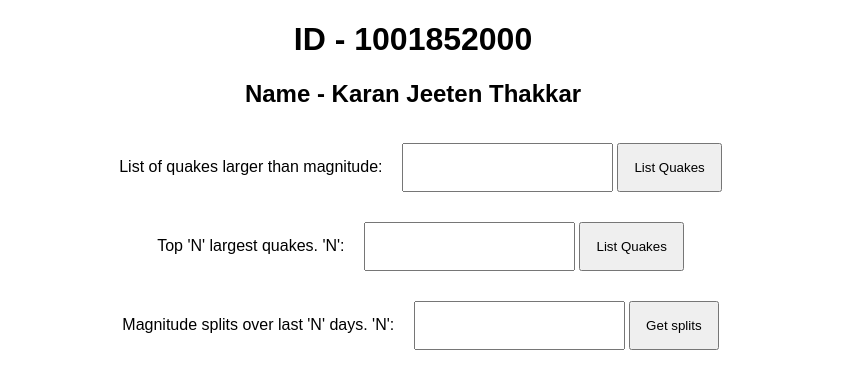
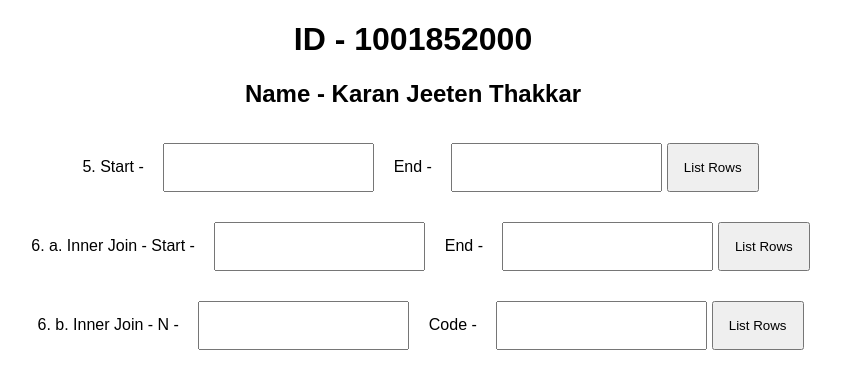
Before and after one commit to karanthakkar97/CSE6331, a Flask app: page /operations in a window 1280 px wide. Shown: the top 389 px of the page, without its empty margins (227-1068 px from the left). Run offline with Flask 2, Linux system fonts and the light colour scheme.

Commit message:
Add files via upload

```diff
--- a/code/app.py
+++ b/code/app.py
@@ -1,15 +1,14 @@
-from datetime import datetime, timedelta
 from flask import Flask, render_template, request
-import pyodbc
+import pyodbc, time
 
 app = Flask(__name__)
 
 # Connecting to database
 
-host = ""
-db = ""
-user = ""
-pwd =""
+host = "tcp:cse6331.database.windows.net"
+db = "cse6331"
+user = "kjtcse6331"
+pwd ="AzureSQL@CSE6331"
 driver= '{SQL Server}'
 # driver= '{ODBC Driver 17 for SQL Server}'
 connection = pyodbc.connect('DRIVER='+driver+';PORT=1433;SERVER='+host+';PORT=1443;DATABASE='+db+';UID='+user+';PWD='+ pwd)
@@ -18,41 +17,48 @@ cursor = connection.cursor()
 
 @app.route('/')
 def landing_page():
-    select_top_10_query = "SELECT TOP (5) * FROM [dbo].[earthquakes]"
+    select_top_10_query = "SELECT TOP (5) * FROM [dbo].[ni]"
     cursor.execute(select_top_10_query)
     response = cursor.fetchall()
-    return render_template("base.html", earthquakes = response, count = 10)
+    return render_template("base.html", rows = response, count = 5)
 
-@app.route('/greater_than_magnitude', methods=["GET", "POST"])
-def greater_than_magnitude():
-    n = float(request.form['magnitude'])
-    select_top_n_query_get_count = "SELECT COUNT(*) FROM [dbo].[earthquakes] WHERE magnitude > " + str(n)
+@app.route('/id_range', methods=["GET", "POST"])
+def id_range():
+    id_start = int(request.form['id_start'])
+    id_end = int(request.form['id_end'])
+    select_top_n_query_get_count = "SELECT COUNT(*) FROM [dbo].[ni] WHERE id BETWEEN " + str(id_start) + " AND " + str(id_end)
     cursor.execute(select_top_n_query_get_count)
     count = cursor.fetchall()
-    select_top_n_query = "SELECT * FROM [dbo].[earthquakes] WHERE magnitude > " + str(n)
+    select_top_n_query = "SELECT * FROM [dbo].[ni] WHERE id BETWEEN " + str(id_start) + " AND " + str(id_end)
     cursor.execute(select_top_n_query)
     response = cursor.fetchall()
-    return render_template("base.html", earthquakes = response, count = count[0][0])
+    return render_template("base.html", rows = response, count = count[0][0], time = 0)
 
-@app.route('/top_n_quakes', methods=["GET", "POST"])
-def top_n_quakes():
-    n = int(request.form['number'])
-    select_top_n_query = "SELECT TOP (" + str(n) + ") * FROM [dbo].[earthquakes]"
+@app.route('/id_range_inner_join', methods=["GET", "POST"])
+def id_range_inner_join():
+    id_start = int(request.form['id_start_inner_join'])
+    id_end = int(request.form['id_end_inner_join'])
+    start_time = time.time()
+    select_top_n_query_get_count = "SELECT COUNT(*) FROM [dbo].[ni] INNER JOIN [dbo].[di] ON [dbo].[di].[id] = [dbo].[ni].[id] WHERE [dbo].[ni].[id] BETWEEN " + str(id_start) + " AND " + str(id_end)
+    cursor.execute(select_top_n_query_get_count)
+    count = cursor.fetchall()
+    select_top_n_query = "SELECT [dbo].[ni].[name], [dbo].[di].* FROM [dbo].[ni] INNER JOIN [dbo].[di] ON [dbo].[di].[id] = [dbo].[ni].[id] WHERE [dbo].[ni].[id] BETWEEN " + str(id_start) + " AND " + str(id_end) + ";"
     cursor.execute(select_top_n_query)
     response = cursor.fetchall()
-    return render_template("base.html", earthquakes = response, count = n)
+    # time_diff_query = ""
+    # cursor.execute(time_diff_query)
+    # time = cursor.fetchall()
+    return render_template("base.html", rows = response, count = count[0][0], time = time.time() - start_time)
 
-@app.route('/split_over_last_n_days', methods=["GET", "POST"])
-def split_over_last_n_days():
-    n = int(request.form['days'])
-    date_format = "%Y-%m-%dT%H-%M-%S"
-    last_quake_in_data = datetime.strptime("2022-02-15T01:37:36.356", date_format)
-    past_date = last_quake_in_data - timedelta(days = n)
-    past_date_str = past_date.strftime(date_format)
-    select_top_n_query_get_count = "SELECT COUNT(*) FROM [dbo].[earthquakes] WHERE time > " + past_date_str
-    cursor.execute(select_top_n_query_get_count)
-    count = cursor.fetchall()
-    return render_template("splits.html", days = n, count = count[0][0], one_two = count[0][0], two_three = count[0][0], three_four = count[0][0], four_seven = count[0][0])
+@app.route('/matching_code', methods=["GET", "POST"])
+def matching_code():
+    n = int(request.form['number_of_codes'])
+    code = int(request.form['code'])
+    start_time = time.time()
+    select_top_n_query = "SELECT TOP ("+ str(n) +") [dbo].[ni].[name], [dbo].[di].* FROM [dbo].[ni] INNER JOIN [dbo].[di] ON [dbo].[di].[id] = [dbo].[ni].[id] WHERE [dbo].[di].[code] = " + str(code)
+    cursor.execute(select_top_n_query)
+    response = cursor.fetchall()
+    return render_template("base.html", rows = response, count = n, time = time.time() - start_time)
 
 @app.route('/operations')
 def operations():
--- a/code/templates/operations.html
+++ b/code/templates/operations.html
@@ -2,7 +2,7 @@
 <head>
     <meta charset="UTF-8">
     <meta name="viewport" content="width=device-width, initial-scale=1.0">
-    <title>Assignment 2</title>
+    <title>Quiz 3</title>
     <style>
         html * {
             font-family: Arial, Helvetica, sans-serif;
@@ -18,6 +18,58 @@
         <h1>ID - 1001852000</h1>
         <h2>Name - Karan Jeeten Thakkar</h2>
         <div>
+            <form method="POST" action = "/id_range" enctype="multipart/form-data">
+                <label>5. Start - </label>
+                <input type = "text" name = "id_start" required>
+                <label>End - </label>
+                <input type = "text" name = "id_end" required>
+                <input type = "submit" value = "List Rows">
+            </form>
+        </div>
+
+        <div>
+            <form method="POST" action = "/id_range_inner_join" enctype="multipart/form-data">
+                <label>6. a. Inner Join - Start - </label>
+                <input type = "text" name = "id_start_inner_join" required>
+                <label>End - </label>
+                <input type = "text" name = "id_end_inner_join" required>
+                <input type = "submit" value = "List Rows">
+            </form>
+        </div>
+
+        <div>
+            <form method="POST" action = "/matching_code" enctype="multipart/form-data">
+                <label>6. b. Inner Join - N - </label>
+                <input type = "text" name = "number_of_codes" required>
+                <label>Code - </label>
+                <input type = "text" name = "code" required>
+                <input type = "submit" value = "List Rows">
+            </form>
+        </div>
+
+        <!-- <div>
+            <form method="POST" action = "/mag_range_and_place" enctype="multipart/form-data">
+                <label>Between magnitude range and containing place text: Lower Magnitude - </label>
+                <input type = "text" name = "lower_mag" required>
+                <label>Upper Magnitude - </label>
+                <input type = "text" name = "upper_mag" required>
+                <label>Place - </label>
+                <input type = "text" name = "place" required>
+                <input type = "submit" value = "List Quakes">
+            </form>
+        </div>
+        <div>
+            <form method="POST" action = "/type_net_place" enctype="multipart/form-data">
+                <label>Given type and net, change place: type - </label>
+                <input type = "text" name = "type" required>
+                <label>net - </label>
+                <input type = "text" name = "net" required>
+                <label>Place new name - </label>
+                <input type = "text" name = "new_place" required>
+                <input type = "submit" value = "List Quakes">
+            </form>
+        </div> -->
+        <!-- <div>
             <form method="POST" action = "/greater_than_magnitude" enctype="multipart/form-data">
                 <label>List of quakes larger than magnitude:</label>
                 <input type = "text" name = "magnitude" required>
@@ -37,7 +89,7 @@
                 <input type = "text" name = "days" required>
                 <input type = "submit" value = "Get splits">
             </form>
-        </div>
+        </div> -->
     </center>
 </body>
 
```
Also changed, not shown: code/templates/base.html (+9 -10 lines).
